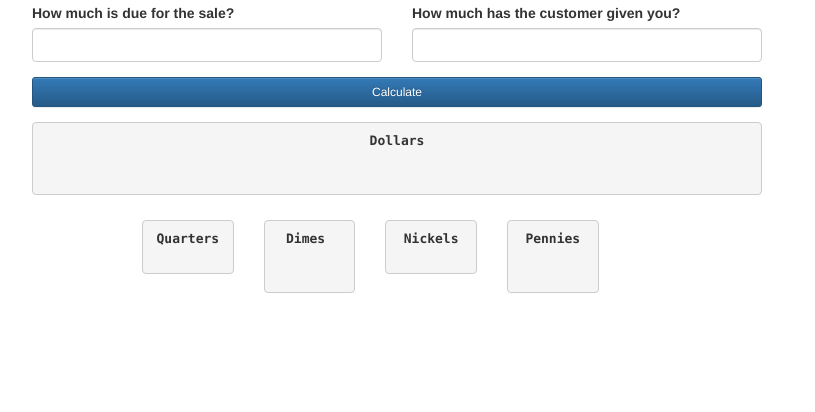
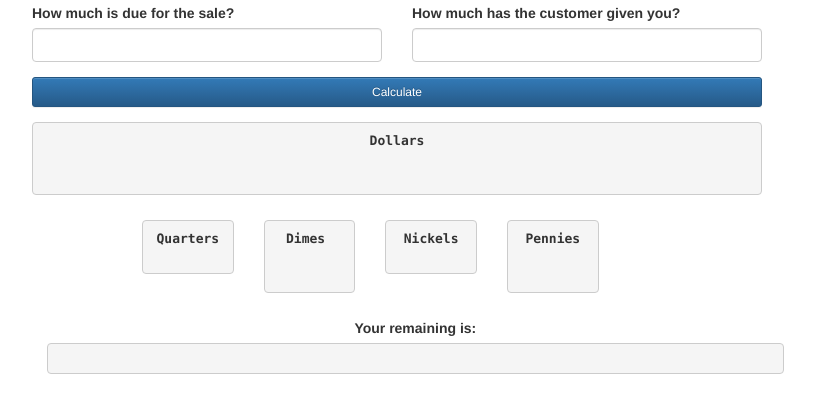
Before and after one commit to bahmansadiq/ChangeCalculator, a plain HTML site: page index.html in a window 1280 px wide. Shown: the part 82-494 px from the top of the page, without its empty margins (243-1058 px from the left). Drawn offline with nearby package versions, Linux system fonts and the light colour scheme.

Commit message:
Print the result of the calculation to the screen

```diff
--- a/index.html
+++ b/index.html
@@ -46,6 +46,11 @@
 			 <div class="col-md-2"><pre class="text-center"><label>Nickels</label><p id="Nickels"></p></pre></div>
 			 <div class="col-md-2"><pre class="text-center"><label>Pennies</label><p id="Pennies"> </p></pre></div>
 		</div>
+	   <div class="form-group col-md-10 col-md-offset-2">
+			<label class="col-md-10 text-center"> Your remaining is:</label>
+		<div class="col-md-10"><pre class="text-center"><p id="remaining" ></p></pre></div>
+		</div>
+
 
 	</div>
 	<script type="text/javascript" src="index.js"></script>
--- a/index.js
+++ b/index.js
@@ -43,6 +43,7 @@ $("#Quarters").html(quarter);
 $("#Dimes").html(dime);
 $("#Nickels").html(nickle);
 $("#Pennies").html(penny);
+$("#remaining").html(remaining.toFixed(2));
 
 });
 });
```
